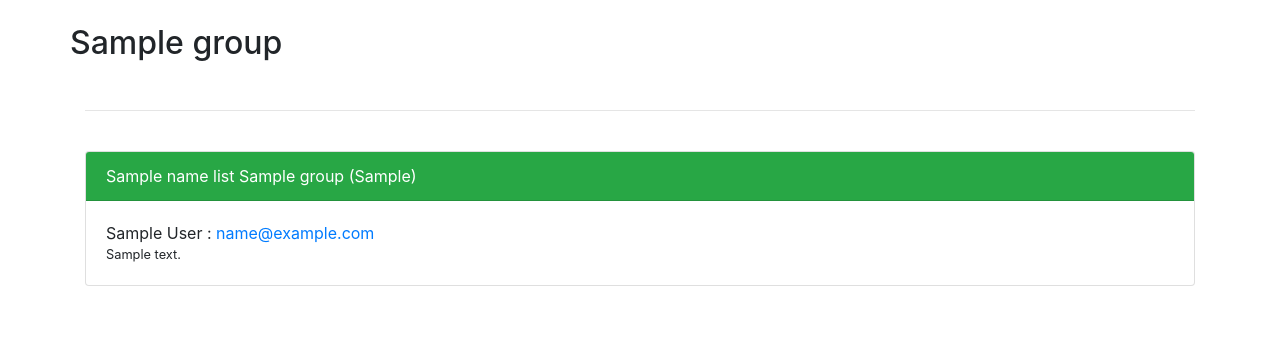
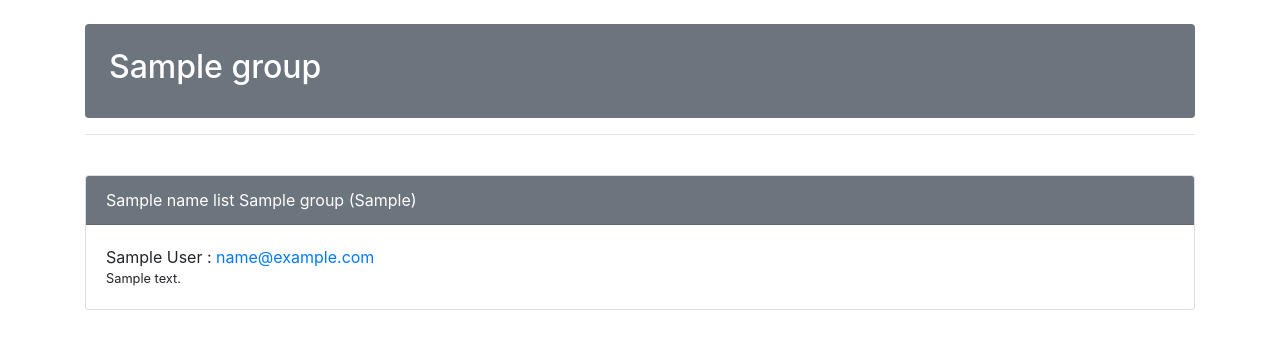
Before and after one commit to gildeluermoz/gas, a Python web app: template app/templates/info_relais.html in a window 1280 px wide. Shown: the part 80-429 px from the top of the page. Run offline with Jinja, Linux system fonts and the light colour scheme; the template is opened without the code that fills it: most values are stand-ins (such as "Sample title", 1, 10 or a date in 2020); some libraries are stand-ins or nearby versions.

Commit message:
harmonisation

```diff
--- a/app/templates/info_group_order.html
+++ b/app/templates/info_group_order.html
@@ -4,10 +4,10 @@
       {% include "head-appli.html" %}
 
       <div class="container main-zone ng-scope">
-        <h2 class="margin-neg">{{ title }}</h2>
-        <br />
+        <div class="card p-4 mb-3 bg-secondary border border-0 text-white">
+          <h2 class="margin-neg">{{ title }}</h2>
+        </div>
         <hr /><br />
-        <div class="container main-zone ng-scope ">
           <div class="card bg-secondary text-white">
             <div class="card-body">
               Relais {{ group.group_name }} ({{ group.group_leader }}) -
--- a/app/templates/info_relais.html
+++ b/app/templates/info_relais.html
@@ -4,13 +4,14 @@
       {% include "head-appli.html" %}
 
       <div class="container main-zone ng-scope">
-        <h2 class="margin-neg">{{ group.group_name }}</h2>
-        <br />
+        <div class="card p-4 mb-3 bg-secondary border border-0 text-white">
+          <h2 >{{ group.group_name }}</h2>
+        </div>
         <hr /><br />
       </div>
       <div class="container main-zone ng-scope ">
         <div class="card ">
-          <div class="card-header bg-success text-white">
+          <div class="card-header bg-secondary text-white">
             {{ name_list }} {{ group.group_name }} ({{ group.group_leader }})
           </div>
           {% for elt in table %}
```
Also changed, not shown: app/templates/info_delivery.html (+6 -3 lines).
